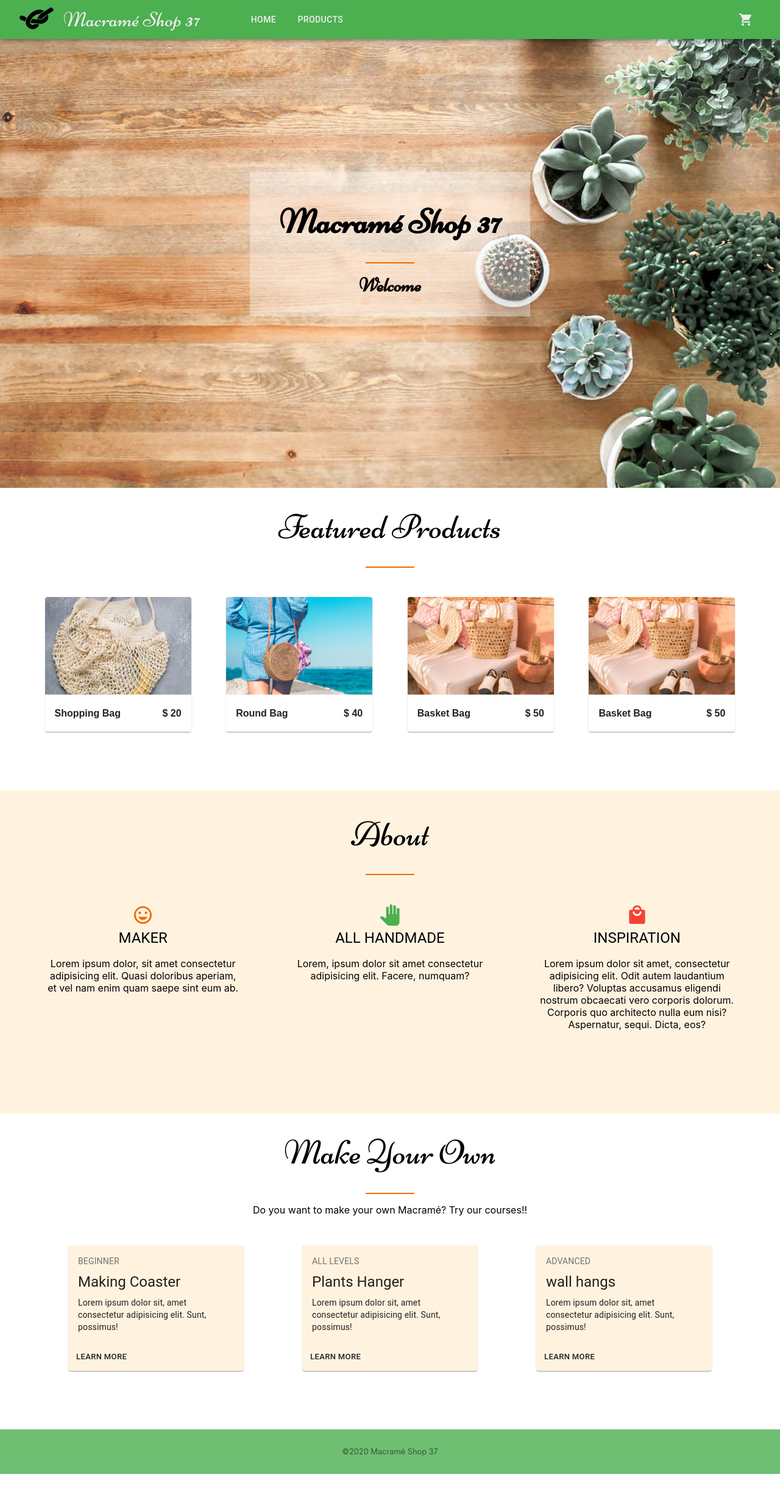
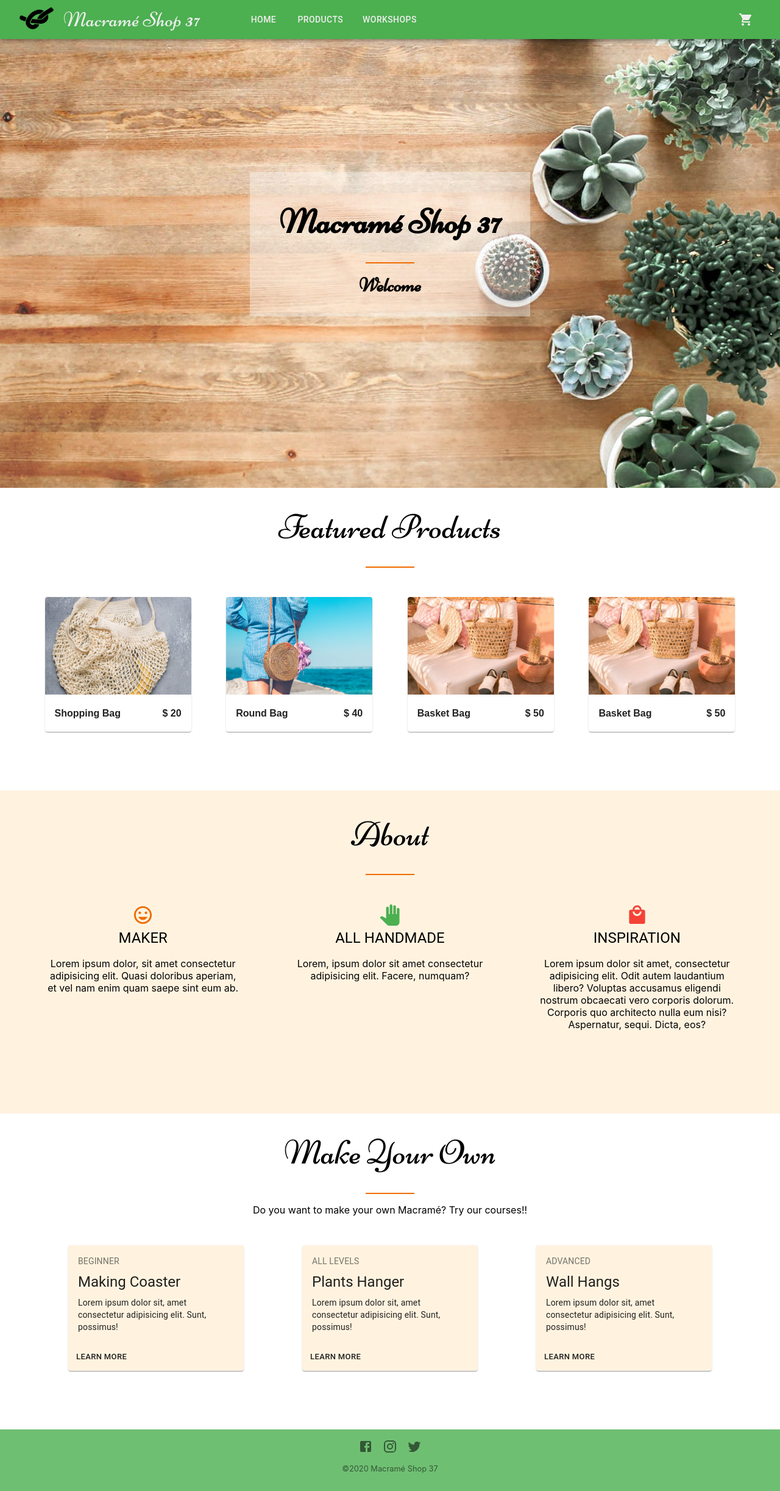
Before and after one commit to yoniakabecky/react-shopping-site, a React (Create React App) app: page / in a window 1280 px wide. Shown: the whole page at 61% size. Before the commit the page ends 2417 px from the top, so only its background shows below. Built offline with nearby package versions, Linux system fonts and the light colour scheme.

Commit message:
Added Icons and Navbar Menu

```diff
--- a/src/App.js
+++ b/src/App.js
@@ -9,6 +9,8 @@ import Products from "./pages/Products";
 import SingleProduct from "./pages/SingleProduct";
 import Cart from "./pages/Cart";
 import Error from "./pages/Error";
+import Workshops from "./pages/Workshops";
+import SingleWorkshop from "./pages/SingleWorkshop";
 
 const theme = createMuiTheme(MyTheme);
 
@@ -20,6 +22,8 @@ function App() {
         <Route exact path="/" component={Home} />
         <Route exact path="/products" component={Products} />
         <Route exact path="/products/:type" component={SingleProduct} />
+        <Route exact path="/Workshops" component={Workshops} />
+        <Route exact path="/Workshops/:type" component={SingleWorkshop} />
         <Route exact path="/cart" component={Cart} />
         <Route component={Error} />
       </Switch>
--- a/src/components/Footer.js
+++ b/src/components/Footer.js
@@ -1,6 +1,10 @@
 import React from "react";
 
 import { makeStyles } from "@material-ui/core/styles";
+import MuiLink from "@material-ui/core/Link";
+import FacebookIcon from "@material-ui/icons/Facebook";
+import InstagramIcon from "@material-ui/icons/Instagram";
+import TwitterIcon from "@material-ui/icons/Twitter";
 
 const Footer = () => {
   const classes = useStyles();
@@ -8,6 +12,27 @@ const Footer = () => {
   return (
     <div className={classes.backgroundColor}>
       <div className={classes.container}>
+        <MuiLink
+          href="https://facebook.com"
+          color="textSecondary"
+          className={classes.muiLink}
+        >
+          <FacebookIcon />
+        </MuiLink>
+        <MuiLink
+          href="https://facebook.com"
+          color="textSecondary"
+          className={classes.muiLink}
+        >
+          <InstagramIcon />
+        </MuiLink>
+        <MuiLink
+          href="https://facebook.com"
+          color="textSecondary"
+          className={classes.muiLink}
+        >
+          <TwitterIcon />
+        </MuiLink>
         <p className={classes.copyright}>©{thisYear} Macramé Shop 37</p>
       </div>
     </div>
@@ -21,9 +46,18 @@ const useStyles = makeStyles(theme => ({
     padding: "1rem"
   },
   copyright: {
-    textAlign: "center",
     fontSize: "0.8rem",
     color: theme.palette.text.secondary
+  },
+  container: {
+    ...theme.global.container,
+    textAlign: "center"
+  },
+  muiLink: {
+    margin: "0 .5rem",
+    "&:hover": {
+      color: theme.palette.primary.dark
+    }
   }
 }));
 
--- a/src/components/MakeYourOwn.js
+++ b/src/components/MakeYourOwn.js
@@ -98,7 +98,8 @@ const useStyles = makeStyles(theme => ({
     color: theme.palette.text.secondary
   },
   name: {
-    margin: "0.5rem auto"
+    margin: "0.5rem auto",
+    textTransform: "capitalize"
   }
 }));
 
--- a/src/components/Navbar.js
+++ b/src/components/Navbar.js
@@ -40,6 +40,14 @@ const Navbar = () => {
             >
               Products
             </Button>
+            <Button
+              component={Link}
+              to="/products"
+              color="inherit"
+              className={classes.menuBtn}
+            >
+              Workshops
+            </Button>
           </div>
           <IconButton component={Link} to="/cart" color="inherit">
             <ShoppingCartIcon />
--- /dev/null
+++ b/src/pages/SingleWorkshop.js
@@ -0,0 +1,7 @@
+import React from "react";
+
+const SingleWorkshop = () => {
+  return <div>this is workshop description page</div>;
+};
+
+export default SingleWorkshop;
--- /dev/null
+++ b/src/pages/Workshops.js
@@ -0,0 +1,7 @@
+import React from "react";
+
+const Workshops = () => {
+  return <div>this is workshop page</div>;
+};
+
+export default Workshops;
```
